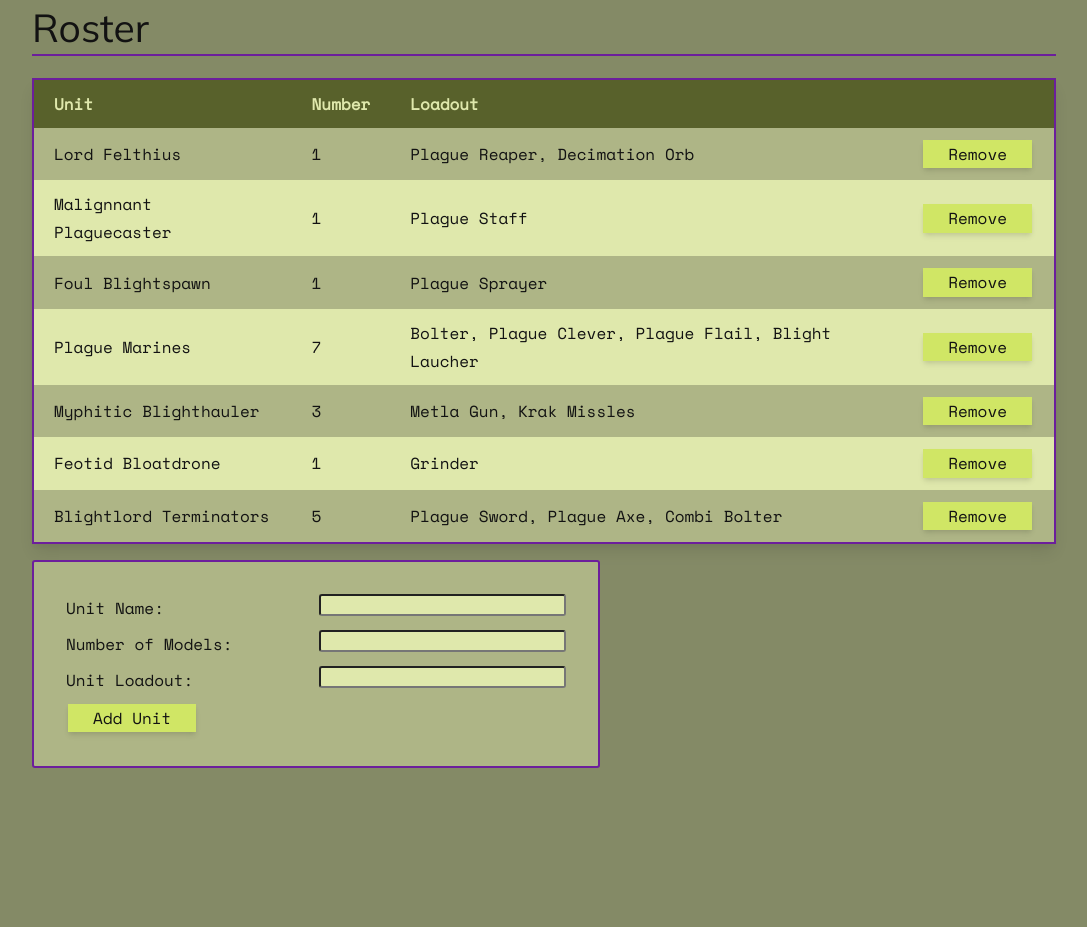
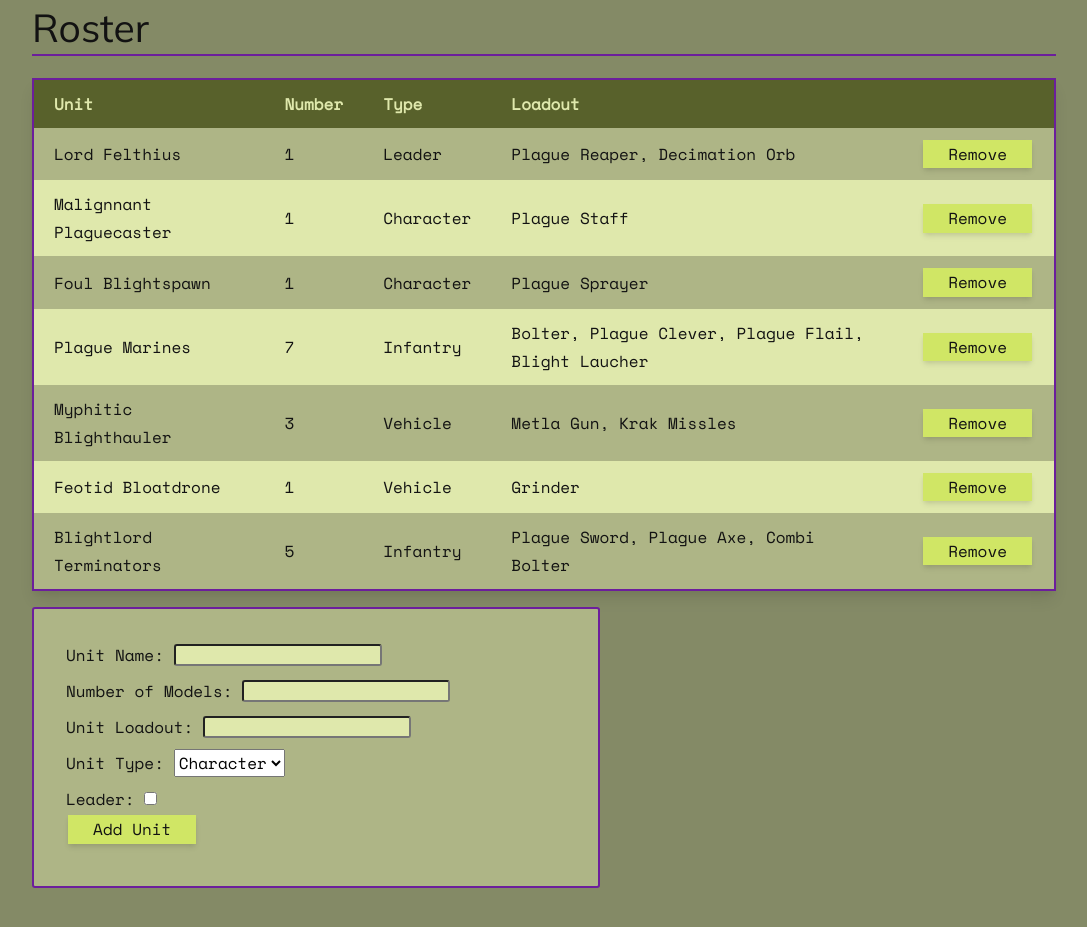
Before and after one commit to Naokotani/Naokotani.github.io, a plain HTML site: page index.html in a window 1280 px wide. Shown: the part 4552-5479 px from the top of the page, without its empty margins (96-1183 px from the left). Before the commit the page ends 5416 px from the top, so only its background shows below. Drawn offline with nearby package versions, Linux system fonts and the light colour scheme; a web font is replaced by a local one.

Commit message:
Added inputs

```diff
--- a/index.html
+++ b/index.html
@@ -138,6 +138,7 @@ They stalk forward with guns blazing, mercilessly mowing down rank after rank of
 					<tr class="header">
 						<th>Unit</th>
 						<th>Number</th>
+						<th>Type</th>
 						<th colspan="2">Loadout</th>
 					</tr>
 					</thead>
@@ -145,42 +146,49 @@ They stalk forward with guns blazing, mercilessly mowing down rank after rank of
 						<tr class="beige">
 							<td>Lord Felthius</td>
 							<td>1</td>
+							<td>Leader</td>
 							<td>Plague Reaper, Decimation Orb</td>
 							<td><button>Remove</button></td>
 						</tr>
 						<tr class="green">
 							<td>Malignnant Plaguecaster</td>
 							<td>1</td>
+							<td>Character</td>
 							<td>Plague Staff</td>
 							<td><button>Remove</button></td>
 						</tr>
 						<tr class="beige">
 							<td>Foul Blightspawn</td>
 							<td>1</td>
+							<td>Character</td>
 							<td>Plague Sprayer</td>
 							<td><button>Remove</button></td>
 						</tr>
 						<tr class="green">
 							<td>Plague Marines</td>
 							<td>7</td>
+							<td>Infantry</td>
 							<td>Bolter, Plague Clever, Plague Flail, Blight Laucher</td>
 							<td><button>Remove</button></td>
 						</tr>
 						<tr class="beige">
 							<td>Myphitic Blighthauler</td>
 							<td>3</td>
+							<td>Vehicle</td>
 							<td>Metla Gun, Krak Missles</td>
 							<td><button>Remove</button></td>
 						</tr>
 						<tr class="green">
 							<td>Feotid Bloatdrone</td>
 							<td>1</td>
+							<td>Vehicle</td>
 							<td>Grinder</td>
 							<td><button>Remove</button></td>
 						</tr>
 						<tr class="beige">
 							<td>Blightlord Terminators</td>
 							<td>5</td>
+							<td>Infantry</td>
 							<td>Plague Sword, Plague Axe, Combi Bolter</td>
 							<td><button>Remove</button></td>
 						</tr>
@@ -200,7 +208,19 @@ They stalk forward with guns blazing, mercilessly mowing down rank after rank of
 							<label for="loadout">Unit Loadout:</label>
 							<input name="loadout" id="loadout" type="text" value="">
 						</div>
-						<button>Add Unit</button>
+						<div class="grid">
+							<label for="type">Unit Type:</label>
+							<select id="type" name="type">
+								<option value="character">Character</option>
+								<option value="infantry">Infantry</option>
+								<option value="vehicle">Vehicle</option>
+							</select>
+						</div>
+							<label for="leader">Leader:</label>
+							<input name="leader" id="leader" type="checkbox" value="">
+						<div>
+							<button type="submit">Add Unit</button>
+						</div>
 					</form>
 				</div>
 			</div>
--- a/styles.css
+++ b/styles.css
@@ -227,6 +227,14 @@ img.banner {
 	max-height: 1rem;
 }
 
+.unit-form input[for="leader"] {
+	float: left;
+}
+
+.unit-form button {
+
+}
+
 .grid {
     --gridCols: 2;
     grid-template-columns: repeat(var(--gridCols), 1fr);
@@ -292,9 +300,6 @@ aside {
 	justify-content: space-around;
 }
 
-.unit-form div {
-	display: grid;
-}
 
 @media only screen and (min-width: 1300px) {
     .grid {
```
